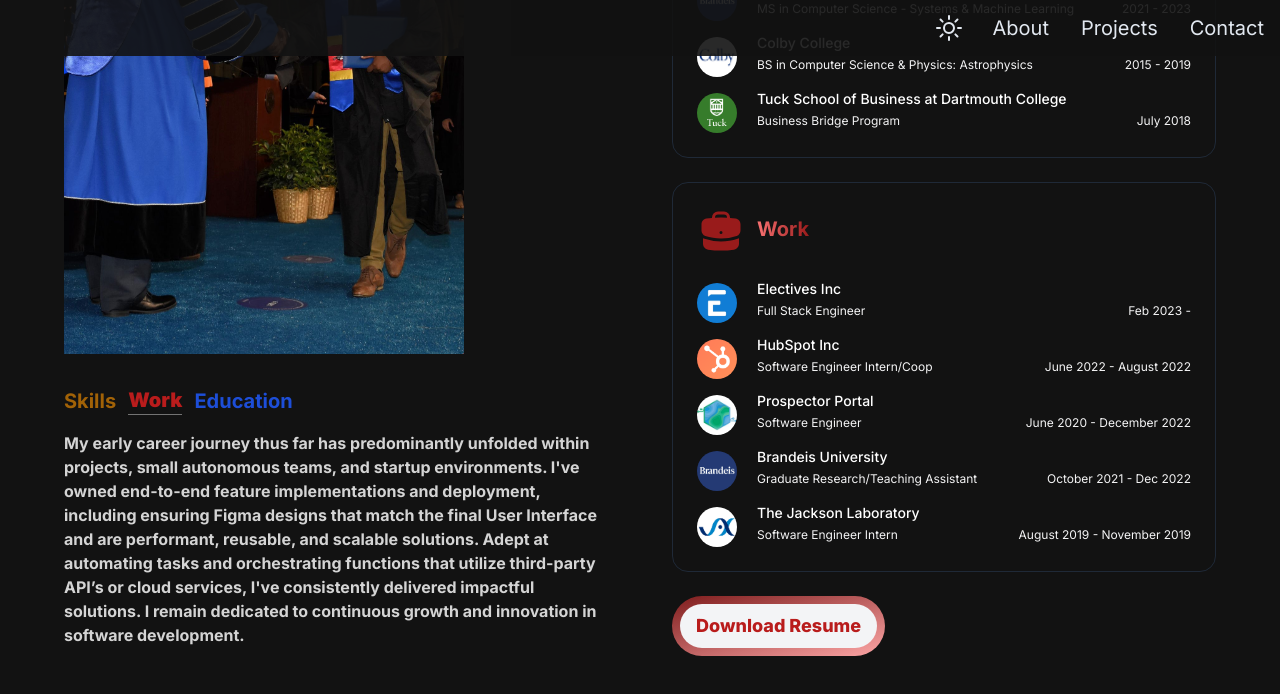
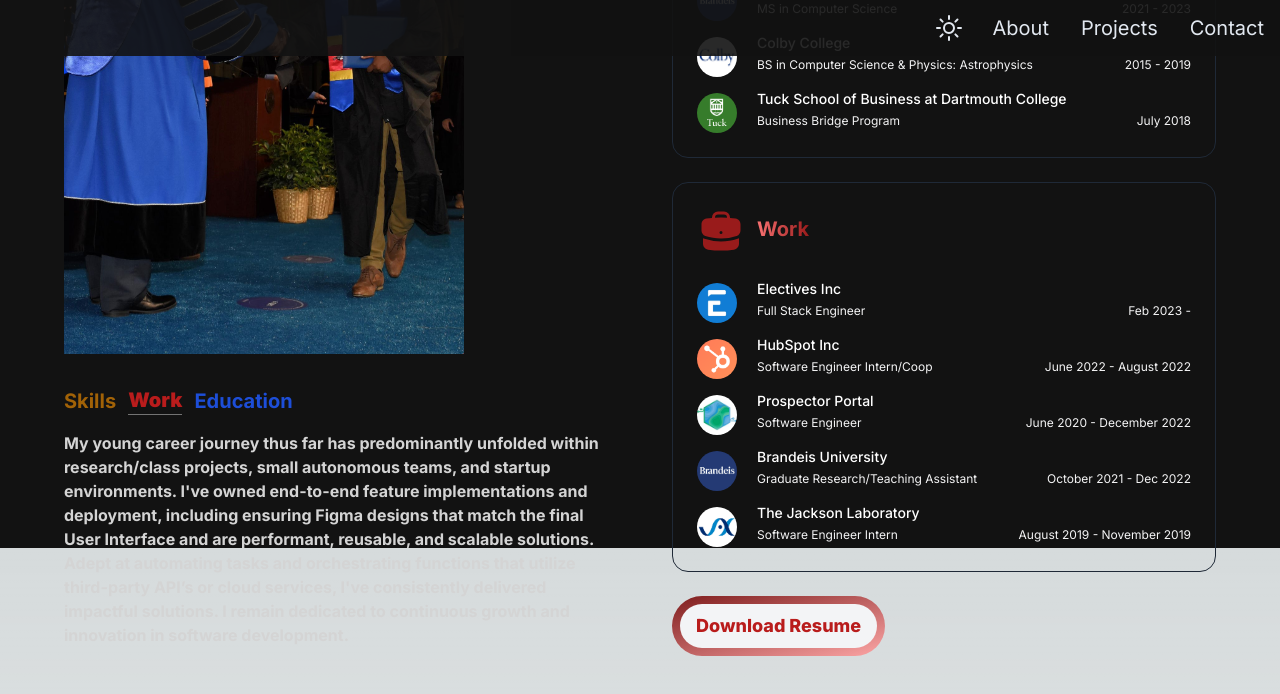
Before and after one commit to mkhanyisig/personal-portfolio, a Next.js app: page / in a window 1280 px wide. Both pictures are taken after a click on the button "Work". Shown: the part 1276-1970 px from the top of the page. Built offline with nearby package versions, Linux system fonts and the light colour scheme.

Commit message:
add id tag and proper dimensions

```diff
--- a/src/app/components/AboutSection.jsx
+++ b/src/app/components/AboutSection.jsx
@@ -7,7 +7,7 @@
 const educationItems = [
   {
     organization: "Brandeis University",
-    role: "MS in Computer Science - Systems & Machine Learning",
+    role: "MS in Computer Science",
     date: "2021 - 2023",
     logo: "/images/brandeis2.png",
   },
@@ -84,14 +84,15 @@
     content: (
       <div>
         <p>
-          My early career journey thus far has predominantly unfolded within
-          projects, small autonomous teams, and startup environments. I've owned
-          end-to-end feature implementations and deployment, including ensuring
-          Figma designs that match the final User Interface and are performant,
-          reusable, and scalable solutions. Adept at automating tasks and
-          orchestrating functions that utilize third-party API’s or cloud
-          services, I've consistently delivered impactful solutions. I remain
-          dedicated to continuous growth and innovation in software development.
+          My young career journey thus far has predominantly unfolded within
+          research/class projects, small autonomous teams, and startup
+          environments. I've owned end-to-end feature implementations and
+          deployment, including ensuring Figma designs that match the final User
+          Interface and are performant, reusable, and scalable solutions. Adept
+          at automating tasks and orchestrating functions that utilize
+          third-party API’s or cloud services, I've consistently delivered
+          impactful solutions. I remain dedicated to continuous growth and
+          innovation in software development.
         </p>
       </div>
     ),
@@ -128,7 +129,9 @@
 
   return (
     <section
-      className={isBackgroundDark ? "text-white" : "text-[#121212]"}
+      className={` ${
+        isBackgroundDark ? "bg-[#121212]" : "bg-white"
+      } h-screen w-full`}
       id="about"
     >
       <div className="md:grid md:grid-cols-2 gap-8 items-center py-8 px-4 xl:gap-16 sm:py-16">
--- a/src/app/components/HeroSection.jsx
+++ b/src/app/components/HeroSection.jsx
@@ -10,6 +10,7 @@
       className={` ${
         isBackgroundDark ? "bg-[#121212]" : "bg-white"
       } h-screen w-full`}
+      id="home"
     >
       <div className="grid grid-cols-1 sm:grid-cols-12 h-full">
         <div className="col-span-7 lg:col-span-7 place-self-center text-center sm:text-left">
```
